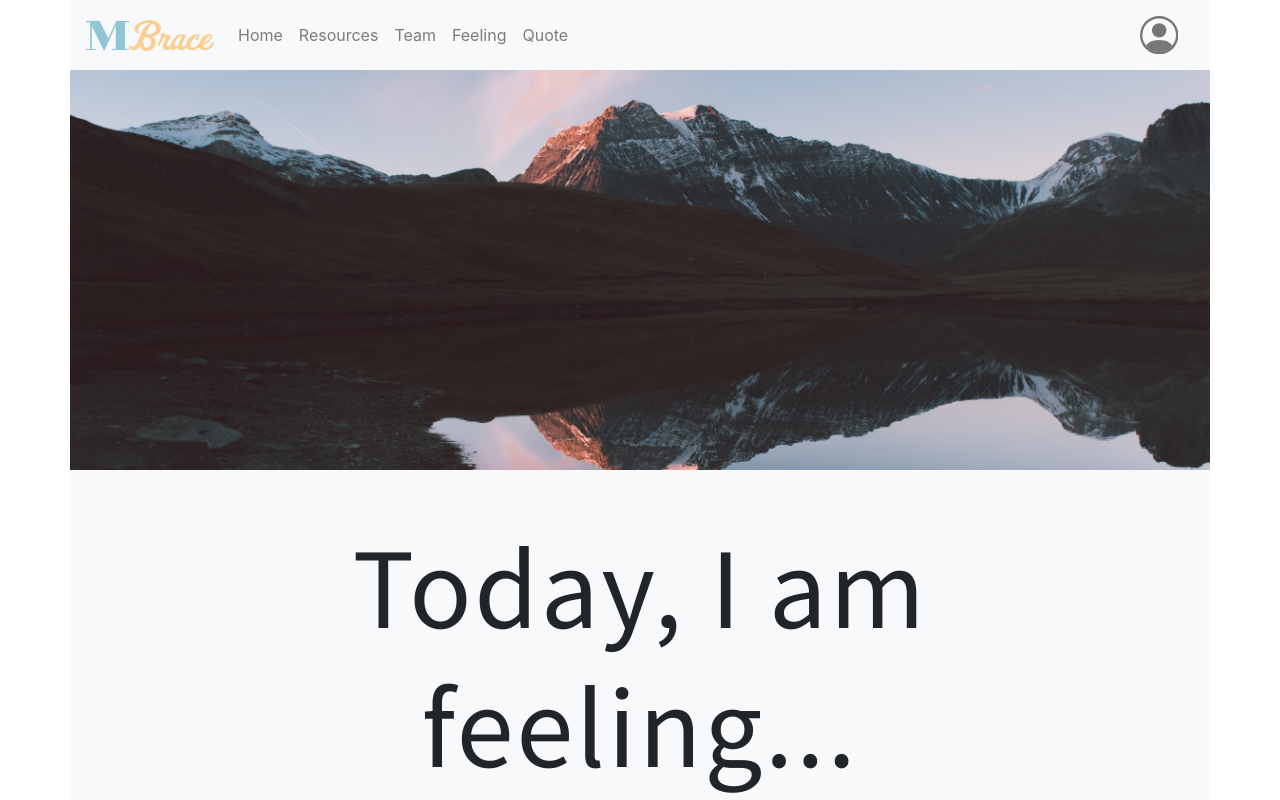
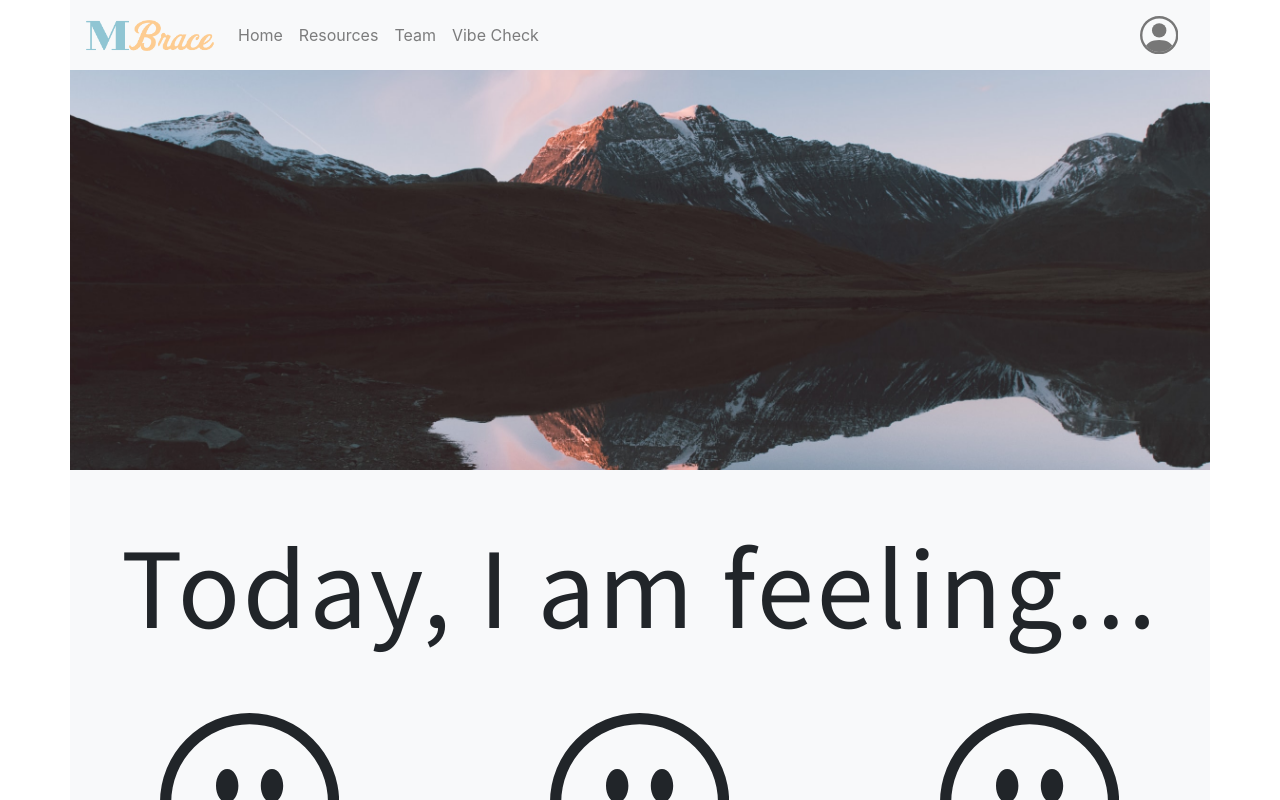
Before and after one commit to jimmygranadino/hackathon, a React (Create React App) app: page /feeling in a window 1280 px wide. Shown: the top 800 px of the page. Built offline with nearby package versions, Linux system fonts and the light colour scheme.

Commit message:
dev demo build

```diff
--- a/src/pages/Feeling.js
+++ b/src/pages/Feeling.js
@@ -43,9 +43,7 @@ const Feeling = (props) => {
                 </div>
             </div>
             <div class="row justify-content-center my-5" id="fade">
-                <div class="col-9 px-auto">
                     <h1 className="mbrace-font mbrace-center px-auto">Today, I am feeling...</h1>
-                </div>
             </div>
             <div class="row justify-content-lg-center text-center pb-5" id="fade">
                 <div class="col-4"  onClick={submitNegative}>
--- a/src/pages/Navbar.js
+++ b/src/pages/Navbar.js
@@ -11,12 +11,11 @@ const Navbar = () => {
                         <span class="navbar-toggler-icon"></span>
                     </button>
                 <div class="collapse navbar-collapse" id="navbarColor03">
-                    <ul class="navbar-nav mr-auto">
+                    <ul class="navbar-nav mr-auto text-right">
                         <Link class="nav-link" to="/">Home</Link>
                         <Link class="nav-link" to="/resources">Resources</Link>
                         <Link class="nav-link" to="/about">Team</Link>
-                        <Link class="nav-link" to="/feeling">Feeling</Link>
-                        <Link class="nav-link" to="/quote">Quote</Link>
+                        <Link class="nav-link" to="/feeling">Vibe Check</Link>
                     </ul>
                     <a class="nav-link" href="#">
                         <svg width="3vw" height="3vw" viewBox="0 0 16 16" class="bi bi-person-circle mbrace-profile" fill="currentColor" xmlns="http://www.w3.org/2000/svg">
```
